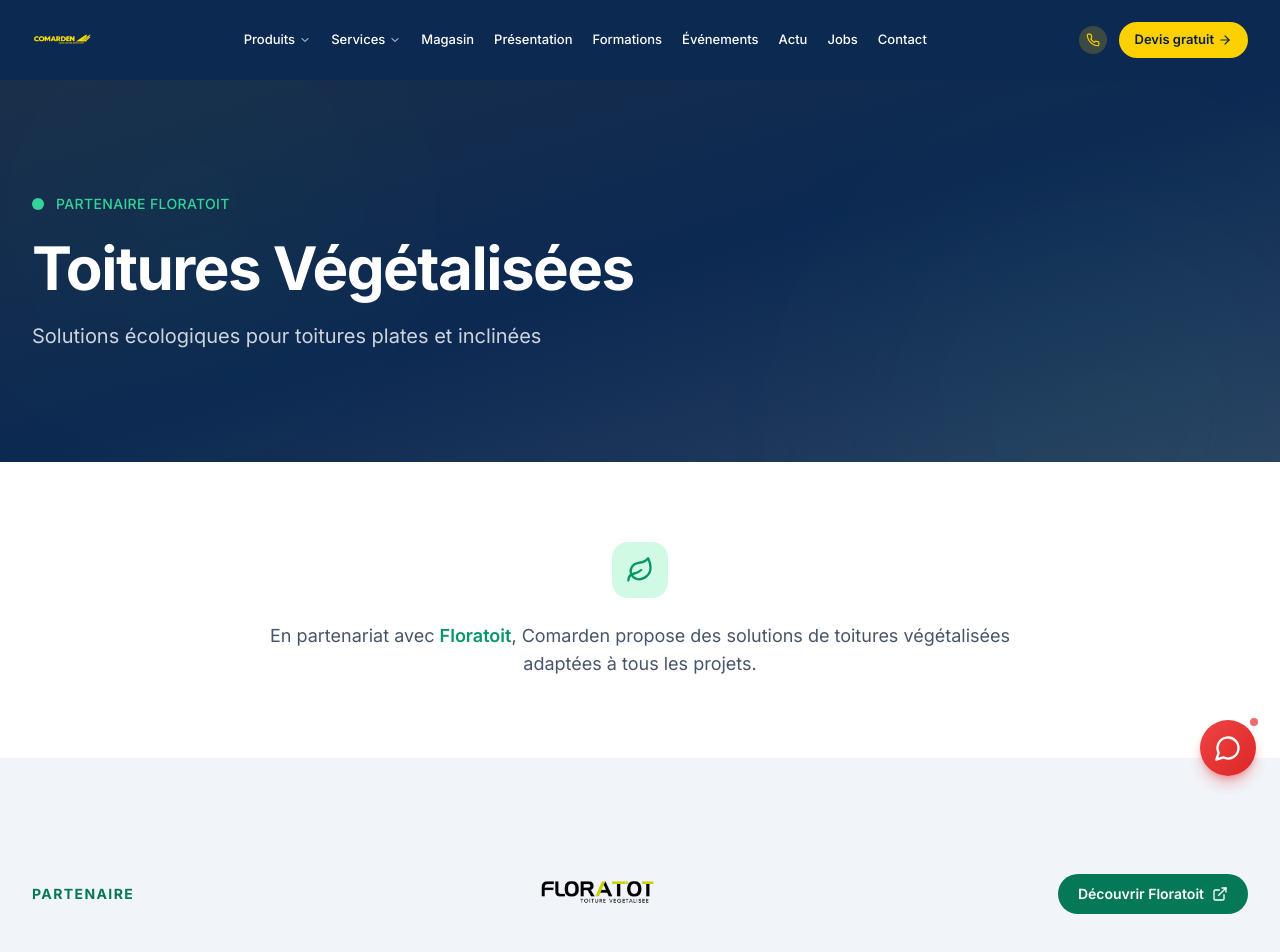
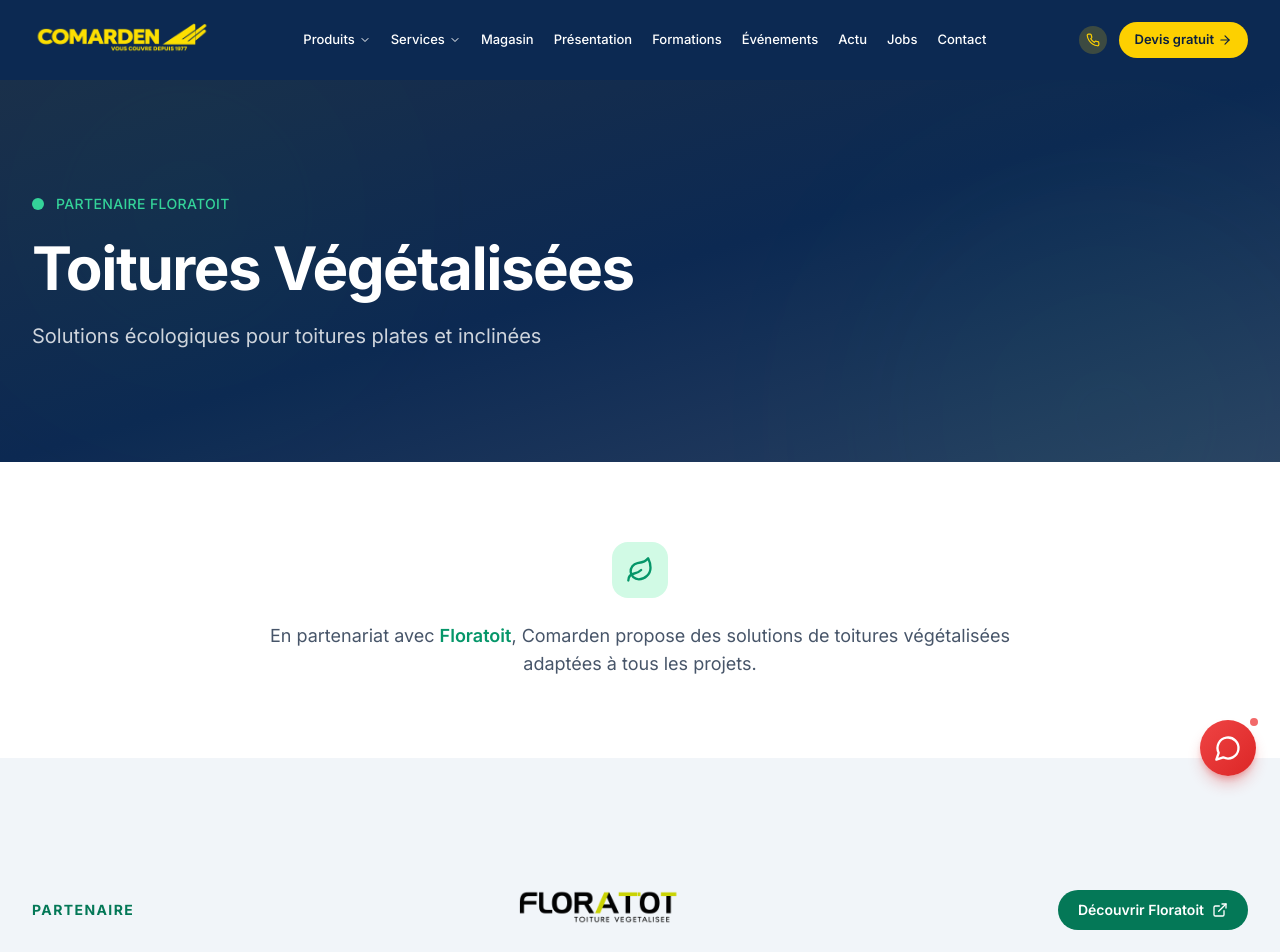
Before and after one commit to FlorianInnovationline/comarden, a Next.js app: page /produits/toitures-vertes in a window 1280 px wide. Shown: the top 952 px of the page. Built offline with nearby package versions, Linux system fonts and the light colour scheme.

Commit message:
fix: trim navbar logo asset, larger header + Floratoit logo
Made-with: Cursor

```diff
--- a/app/produits/toitures-vertes/page.tsx
+++ b/app/produits/toitures-vertes/page.tsx
@@ -187,9 +187,9 @@ export default function ToituresVertesPage() {
               <Image
                 src="/images/logos/floratoit-logo.png"
                 alt="Floratoit"
-                width={320}
-                height={100}
-                className="h-14 sm:h-16 lg:h-20 w-auto object-contain"
+                width={440}
+                height={130}
+                className="h-[5.5rem] sm:h-24 lg:h-28 w-auto object-contain"
                 priority={false}
               />
               <a
--- a/components/layout/Header.tsx
+++ b/components/layout/Header.tsx
@@ -61,9 +61,9 @@ export default function Header() {
               <Image
                 src="/images/logo.png"
                 alt="Comarden"
-                width={160}
-                height={48}
-                className="h-8 xl:h-10 w-auto object-contain transition-all duration-300"
+                width={320}
+                height={100}
+                className="h-11 xl:h-14 w-auto object-contain object-left transition-all duration-300"
                 priority
               />
             </Link>
```
Also changed, not shown: public/images/logo.png.
